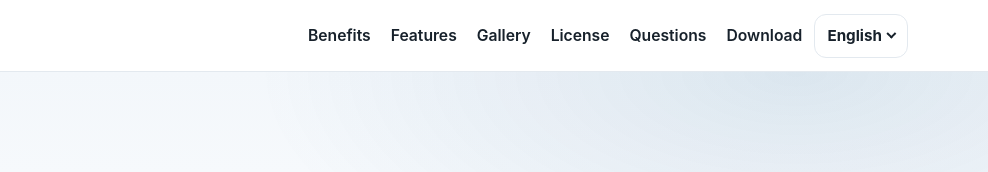
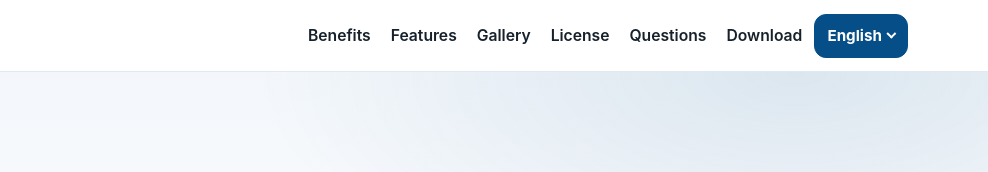
Before and after one commit to RRaymon150/my-bike-garage-website, a plain HTML site: page index.html in a window 1280 px wide. In both pictures the pointer is over the button 1153 px from the left and 35 px from the top of the page. Shown: the top 172 px of the page, 292-1280 px from the left. Drawn offline with Linux system fonts and the light colour scheme.

Commit message:
Make the header language button easier to spot.

```diff
--- a/styles.css
+++ b/styles.css
@@ -272,15 +272,24 @@ section {
   max-width: 100%;
   min-height: 2.75rem;
   padding: 0.35rem 0.75rem;
-  border: 1px solid var(--line);
+  border: 1px solid var(--blue);
   border-radius: 12px;
-  background: white;
-  color: var(--ink);
+  background: var(--blue);
+  color: #fff;
   font: inherit;
   font-size: 0.95rem;
   font-weight: 700;
   white-space: nowrap;
   cursor: pointer;
+}
+
+.lang-toggle:hover,
+.lang-toggle:focus,
+.lang-toggle:active,
+.lang-toggle[aria-expanded="true"] {
+  background: var(--blue);
+  border-color: var(--blue);
+  color: #fff;
 }
 
 .lang-caret {
```
